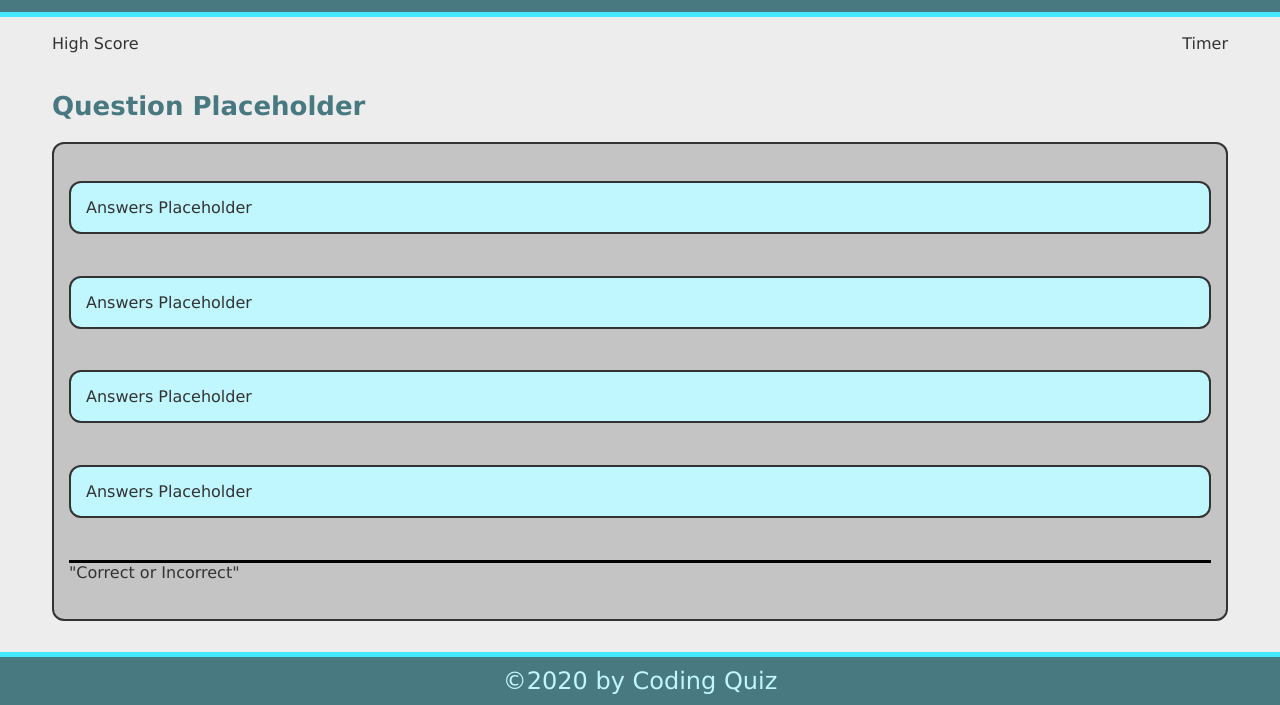
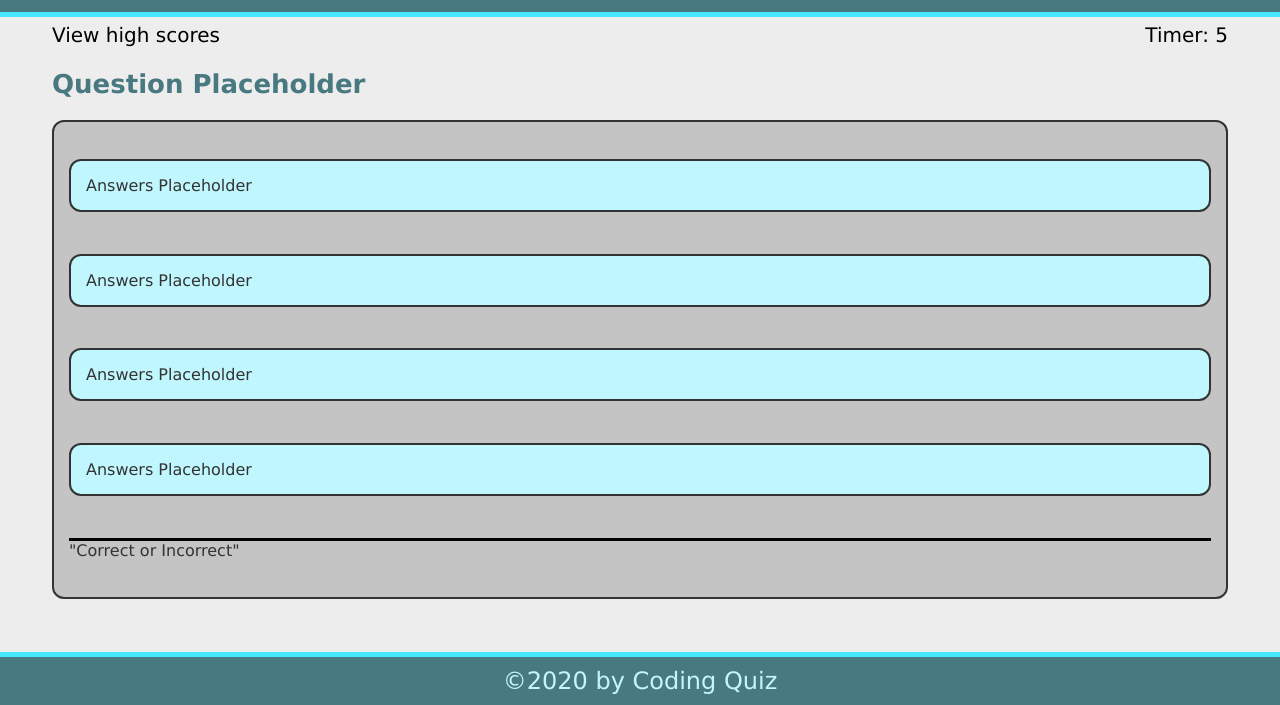
Before and after one commit to 1hoppy1/Coding-Quiz, a plain HTML site: page index.html in a window 1280 px wide. Shown: the part 95-800 px from the top of the page. Drawn offline with Linux system fonts and the light colour scheme.

Commit message:
timer works on html

```diff
--- a/assets/css/style.css
+++ b/assets/css/style.css
@@ -38,6 +38,23 @@
   li {
     font-size: 1.6rem;
   }
+  /* try this */
+
+  a {
+    color: black;
+    margin: 5px 0;
+    font-size: 2rem;
+    text-decoration: none;
+  }
+
+/* try this */
+
+
+
+
+
+
+
 
   form {
     display: flex;
@@ -133,9 +150,8 @@
 .banner {
     display: flex;
     justify-content: space-between;
+    padding: 5px 0 0 0;
 }
-
-
 
 
 
--- a/assets/js/script.js
+++ b/assets/js/script.js
@@ -0,0 +1,18 @@
+var count = 10;
+var countEl = document.querySelector("#count");
+
+function setCounterText() {
+  countEl.textContent = count;
+}
+
+var countdown = function() {
+    console.log(count);
+    count--;
+        setCounterText()
+        if (count === 0){
+            console.log("blastoff");
+            clearInterval(startCountdown);
+};
+};
+
+var startCountdown = setInterval(countdown, 1000);
--- a/index.html
+++ b/index.html
@@ -18,8 +18,6 @@
     </header>
 
 
-
-
     <main class="page-content">
 
         <section class="task-list-wrapper">
@@ -27,10 +25,10 @@
 
             <div class="banner">
                 <div>
-                    <p>High Score</p>
+                    <a href="high-score">View high scores</a>
                 </div>
                 <div>
-                    <p>Timer</p>
+                    <a> Timer: <span id="count"></span></a>
                 </div>
             </div>
 
```
